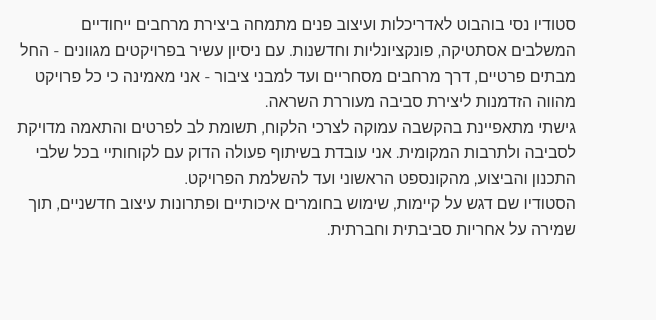
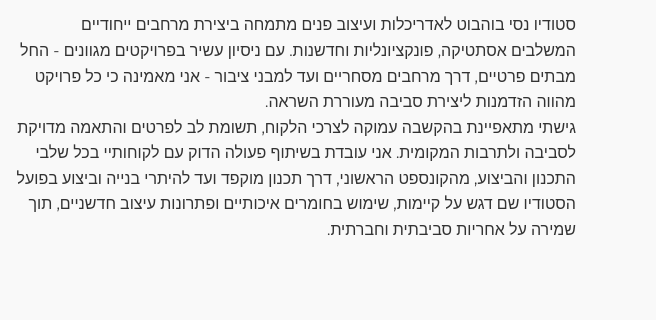
Before and after one commit to NesyBohbot/Architecture, a plain HTML site: page index.html in a window 1280 px wide. Shown: the part 989-1309 px from the top of the page, 624-1280 px from the left. Drawn offline with Linux system fonts and the light colour scheme.

Commit message:
Update index.html

```diff
--- a/index.html
+++ b/index.html
@@ -429,7 +429,7 @@
         <div class="about-content">
             <div class="about-text">
                 <p>סטודיו נסי בוהבוט לאדריכלות ועיצוב פנים מתמחה ביצירת מרחבים ייחודיים המשלבים אסתטיקה, פונקציונליות וחדשנות. עם ניסיון עשיר בפרויקטים מגוונים - החל מבתים פרטיים, דרך מרחבים מסחריים ועד למבני ציבור - אני מאמינה כי כל פרויקט מהווה הזדמנות ליצירת סביבה מעוררת השראה.</p>
-                <p>גישתי מתאפיינת בהקשבה עמוקה לצרכי הלקוח, תשומת לב לפרטים והתאמה מדויקת לסביבה ולתרבות המקומית. אני עובדת בשיתוף פעולה הדוק עם לקוחותיי בכל שלבי התכנון והביצוע, מהקונספט הראשוני ועד להשלמת הפרויקט.</p>
+                <p>גישתי מתאפיינת בהקשבה עמוקה לצרכי הלקוח, תשומת לב לפרטים והתאמה מדויקת לסביבה ולתרבות המקומית. אני עובדת בשיתוף פעולה הדוק עם לקוחותיי בכל שלבי התכנון והביצוע, מהקונספט הראשוני, דרך תכנון מוקפד ועד להיתרי בנייה וביצוע בפועל</p>
                 <p>הסטודיו שם דגש על קיימות, שימוש בחומרים איכותיים ופתרונות עיצוב חדשניים, תוך שמירה על אחריות סביבתית וחברתית.</p>
             </div>
             <div class="about-image">
```
